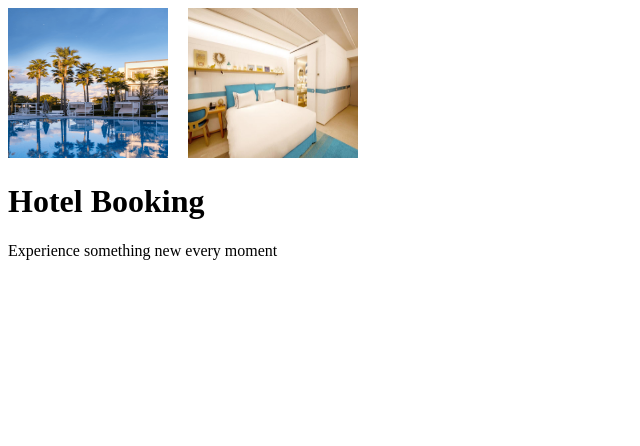
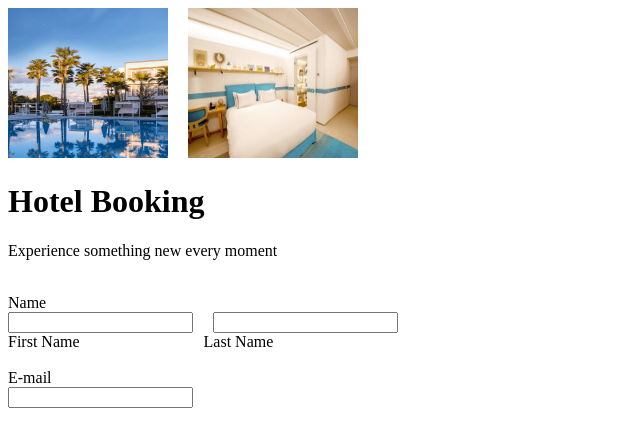
Before and after one commit to vaishnavishahakar/Hotel-Booking-Assignment-7, a plain HTML site: page index.html in a window 1280 px wide. Shown: the whole page, without its empty margins (0-640 px from the left). Drawn offline with Linux system fonts and the light colour scheme.

Commit message:
add basic form details

```diff
--- a/index.html
+++ b/index.html
@@ -11,6 +11,20 @@
 
     <h1>Hotel Booking</h1>
     <p>Experience something new every moment</p><br>
+
+    <form>
+        <label for="name">Name </label> <br>
+        <input type="text" name="name" id="firstname" required> &nbsp; &nbsp; <input type="text" name="name"
+            id="lastname" required><br>
+        <label for="firstname">First Name </label> &nbsp; &nbsp; &nbsp; &nbsp; &nbsp; &nbsp; &nbsp; &nbsp; &nbsp;
+        &nbsp;
+        &nbsp; &nbsp; &nbsp; &nbsp; &nbsp;
+        <label for="lastname">Last Name </label> <br><br>
+
+        <label for="email">E-mail </label><br>
+        <input type="email" name="email" id="email" required><br><br>
+
+
     </form>
 </body>
 
```
